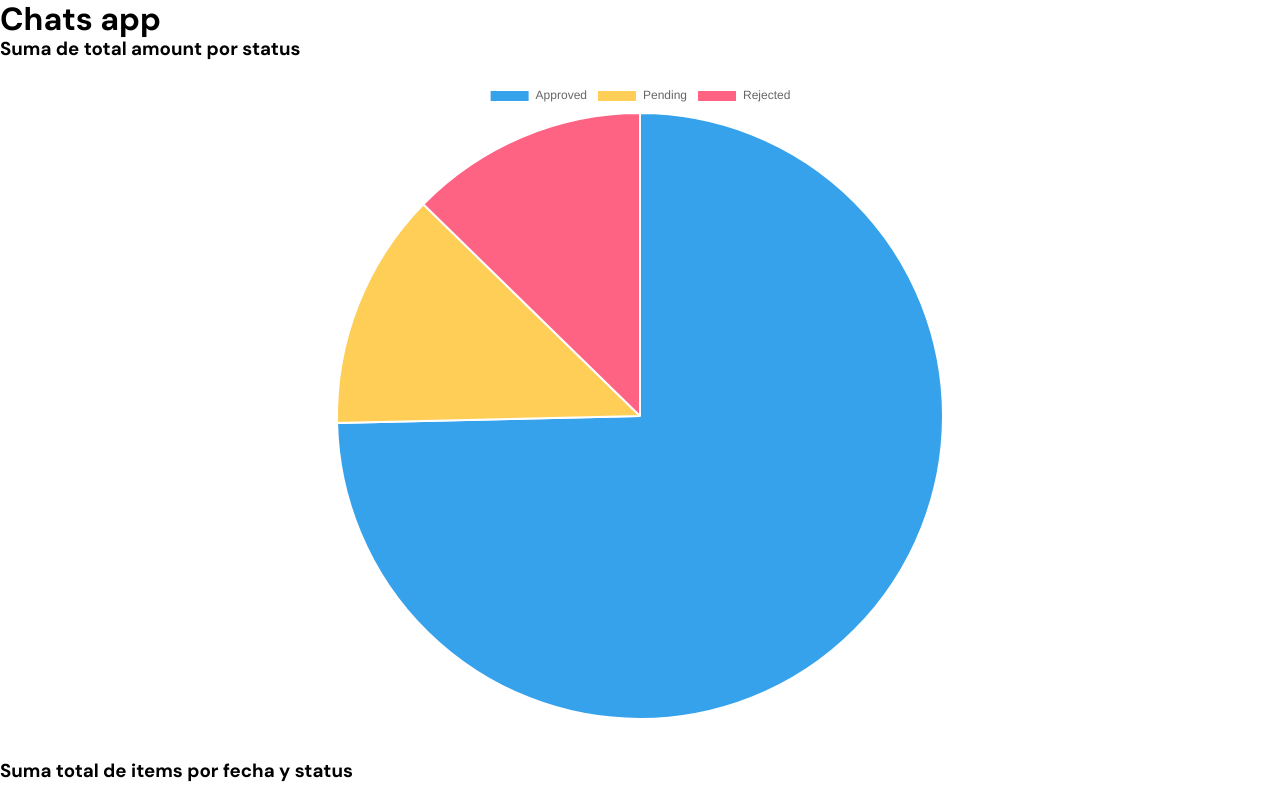
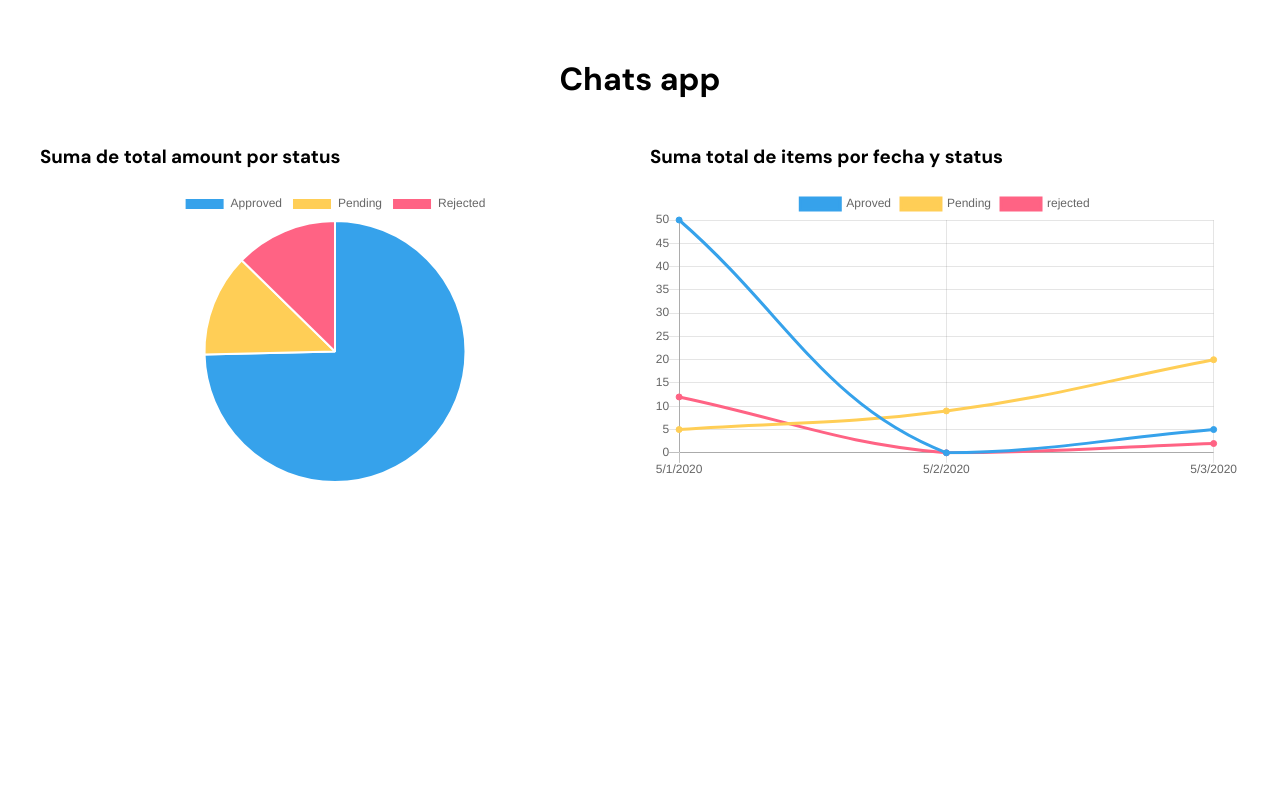
Before and after one commit to CalaoJuanPablo/charts-app, a React app: page / in a window 1280 px wide. Shown: the top 800 px of the page. Built offline with nearby package versions, Linux system fonts and the light colour scheme.

Commit message:
add charts grid styles

```diff
--- a/src/App.jsx
+++ b/src/App.jsx
@@ -1,6 +1,6 @@
 import React from 'react'
 import { PieChartComponent, LineChartComponent } from './components'
-import './App.scss'
+import styles from './App.module.scss'
 import { data } from './data'
 import { serializeTotalAmountData, serializeTotalItemsData } from './helpers'
 
@@ -9,8 +9,9 @@ const dataForTotalItems = serializeTotalItemsData(data)
 
 export function App() {
 	return (
-		<div className="App">
-			<h1 className="App__title">Chats app</h1>
+		<div className={styles['App']}>
+			<h1 className={styles['App__title']}>Chats app</h1>
+			<div className={styles['App__grid']}>
 				<PieChartComponent
 					data={dataForTotalAmount}
 					title="Suma de total amount por status"
@@ -20,5 +21,6 @@ export function App() {
 					title="Suma total de items por fecha y status"
 				/>
 			</div>
+		</div>
 	)
 }
--- /dev/null
+++ b/src/App.module.scss
@@ -0,0 +1,19 @@
+@import './scss/mixins';
+
+.App {
+	padding-top: 60px;
+	@include container();
+
+	&__title {
+		text-align: center;
+		margin-bottom: 1.5em;
+	}
+
+	&__grid {
+		@include display-grid();
+		@include media(desktop-s) {
+			column-gap: 20px;
+			@include grid-template-columns(1fr 1fr);
+		}
+	}
+}
--- a/src/App.scss
+++ /dev/null
@@ -1,11 +0,0 @@
-@import './scss/mixins';
-
-.App {
-	padding-top: 60px;
-	@include container();
-
-	&__title {
-		text-align: center;
-		margin-bottom: 1.5em;
-	}
-}
```
Lines whose indentation alone changed are shown as unchanged.
